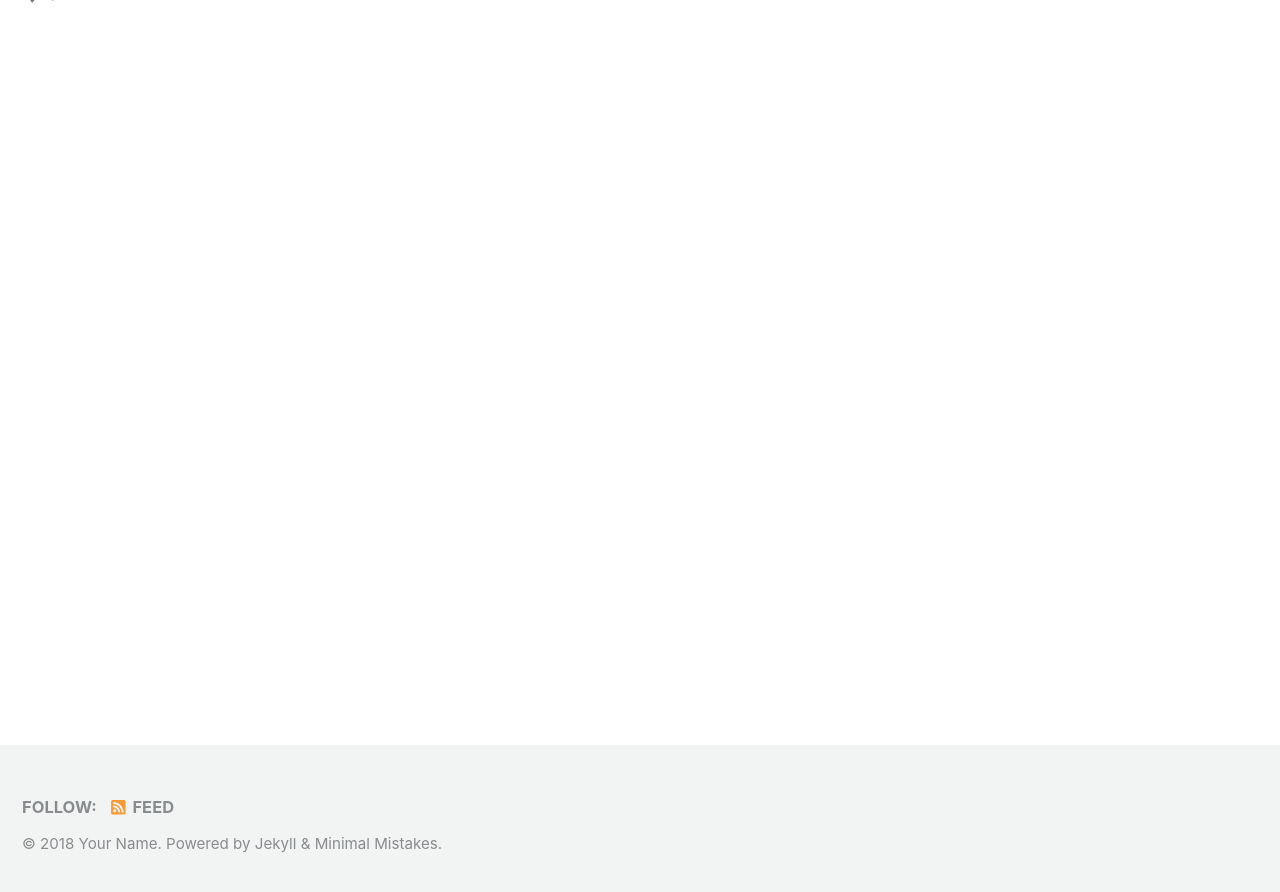
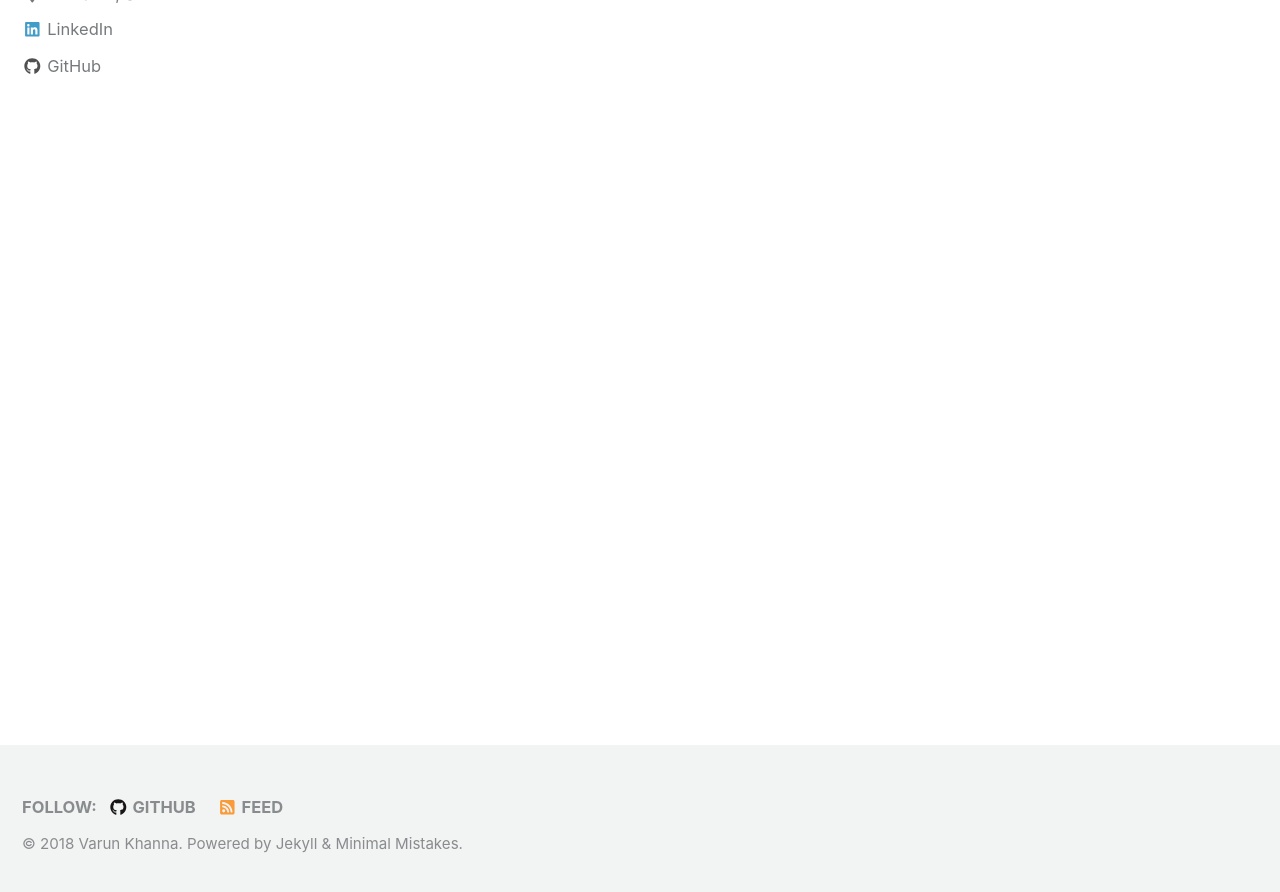
Before and after one commit to discoverdata/discoverdata.github.io, a Jekyll site: the page built from index.html, in a window 1280 px wide and 900 px high, scrolled down 253 px. Shown: the top 892 px of the window. Built offline with Jekyll 4.4.1, drawn with Linux system fonts in a browser that asks for light colours; nearby versions of some CDN libraries; the list of posts is cut into pages by our own code; some of the changed text lies outside the part shown.

Commit message:
modified config

```diff
--- a/_config.yml
+++ b/_config.yml
@@ -16,10 +16,10 @@ minimal_mistakes_skin    : "default" # "air", "aqua", "contrast", "dark", "dirt"
 
 # Site Settings
 locale                   : "en-US"
-title                    : "Site Title"
+title                    : "Varun Khanna"
 title_separator          : "-"
-name                     : "Your Name"
-description              : "An amazing website."
+name                     : "Varun Khanna"
+description              : "Data Science Portfolio"
 url                      : # the base hostname & protocol for your site e.g. "https://mmistakes.github.io"
 baseurl                  : # the subpath of your site, e.g. "/blog"
 repository               : # GitHub username/repo-name e.g. "mmistakes/minimal-mistakes"
@@ -100,10 +100,10 @@ analytics:
 
 # Site Author
 author:
-  name             : "Your Name"
+  name             : "Varun Khanna"
   avatar           : # path of avatar image, e.g. "/assets/images/bio-photo.jpg"
-  bio              : "I am an amazing person."
-  location         : "Somewhere"
+  bio              : "Data Science Portfolio"
+  location         : "Adelaide, SA"
   email            :
   uri              :
   home             : # null (default), "absolute or relative url to link to author home"
@@ -113,13 +113,13 @@ author:
   flickr           :
   facebook         :
   foursquare       :
-  github           :
+  github           : "discoverdata"
   gitlab           :
   google_plus      :
   keybase          :
   instagram        :
   lastfm           :
-  linkedin         : # "john-doe-12345678" (the last part of your profile url, e.g. https://www.linkedin.com/in/john-doe-12345678)
+  linkedin         :  "varun-khanna-68802518" #(https://www.linkedin.com/in/varun-khanna-68802518)
   pinterest        :
   soundcloud       :
   stackoverflow    : # "123456/username" (the last part of your profile url, e.g. https://stackoverflow.com/users/123456/username)
@@ -269,3 +269,11 @@ defaults:
       comments: # true
       share: true
       related: true
+
+# _pages
+  - scope:
+      path: ""
+      type: pages
+    values:
+      layout: single
+      author_profile: true
```
